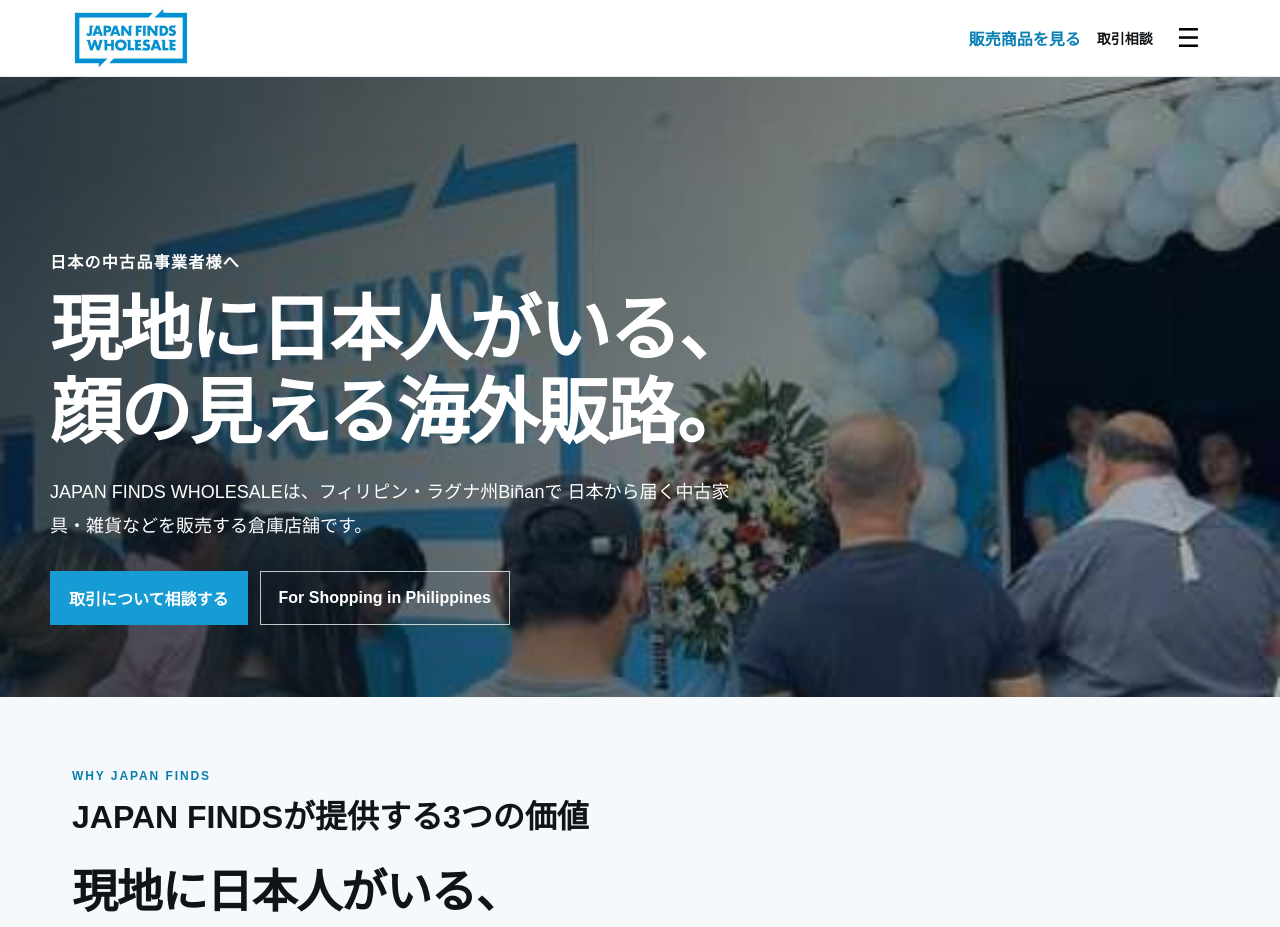
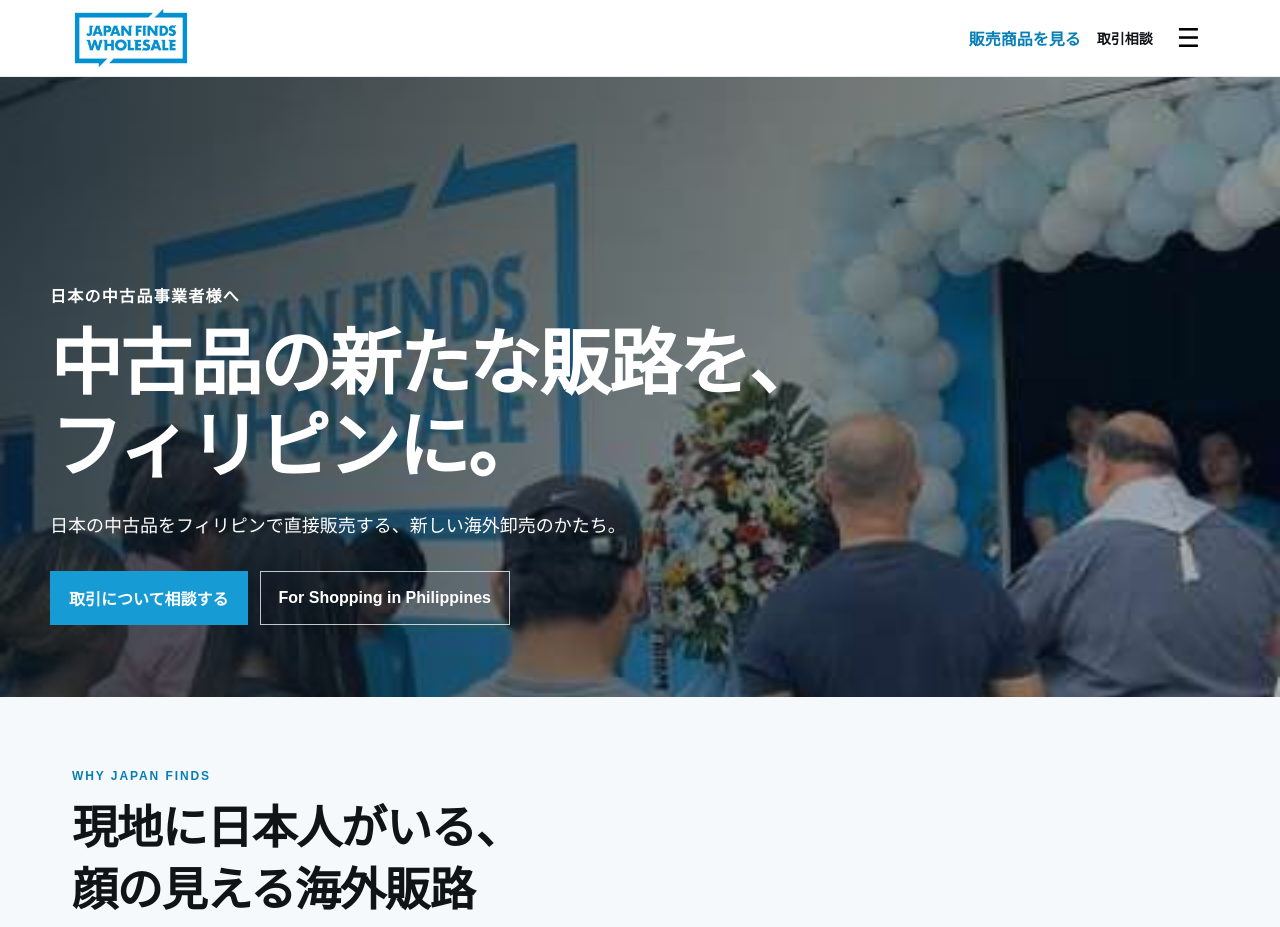
Before and after one commit to KEITAROHTAO/JAPANFINDSWHOLESALE, a Next.js app: page / in a window 1280 px wide. Shown: the top 927 px of the page. Built offline with nearby package versions, Linux system fonts and the light colour scheme; no server answers.

Commit message:
Refine Japanese supplier hero and value statement

```diff
--- a/app/page.tsx
+++ b/app/page.tsx
@@ -40,10 +40,9 @@ export default function SupplierHome() {
         <div className="jpHeroShade" />
         <div className="jpHeroContent">
           <p className="jpKicker">日本の中古品事業者様へ</p>
-          <h1>現地に日本人がいる、<br />顔の見える海外販路。</h1>
+          <h1>中古品の新たな販路を、<br />フィリピンに。</h1>
           <p>
-            JAPAN FINDS WHOLESALEは、フィリピン・ラグナ州Biñanで
-            日本から届く中古家具・雑貨などを販売する倉庫店舗です。
+            日本の中古品をフィリピンで直接販売する、新しい海外卸売のかたち。
           </p>
           <div className="jpHeroActions">
             <a className="primaryButton" href="/contact">取引について相談する</a>
@@ -55,8 +54,7 @@ export default function SupplierHome() {
       <section className="jpBand">
         <div className="contentWrap jpSection">
           <p className="eyebrow">WHY JAPAN FINDS</p>
-          <h2>JAPAN FINDSが提供する3つの価値</h2>
-          <p className="jpValueHeadline">現地に日本人がいる、<br />顔の見える海外販路。</p>
+          <p className="jpValueHeadline">現地に日本人がいる、<br />顔の見える海外販路</p>
           <div className="jpValueDivider" aria-hidden="true" />
           <div className="jpThreeCol jpValueCards">
             <div>
```
